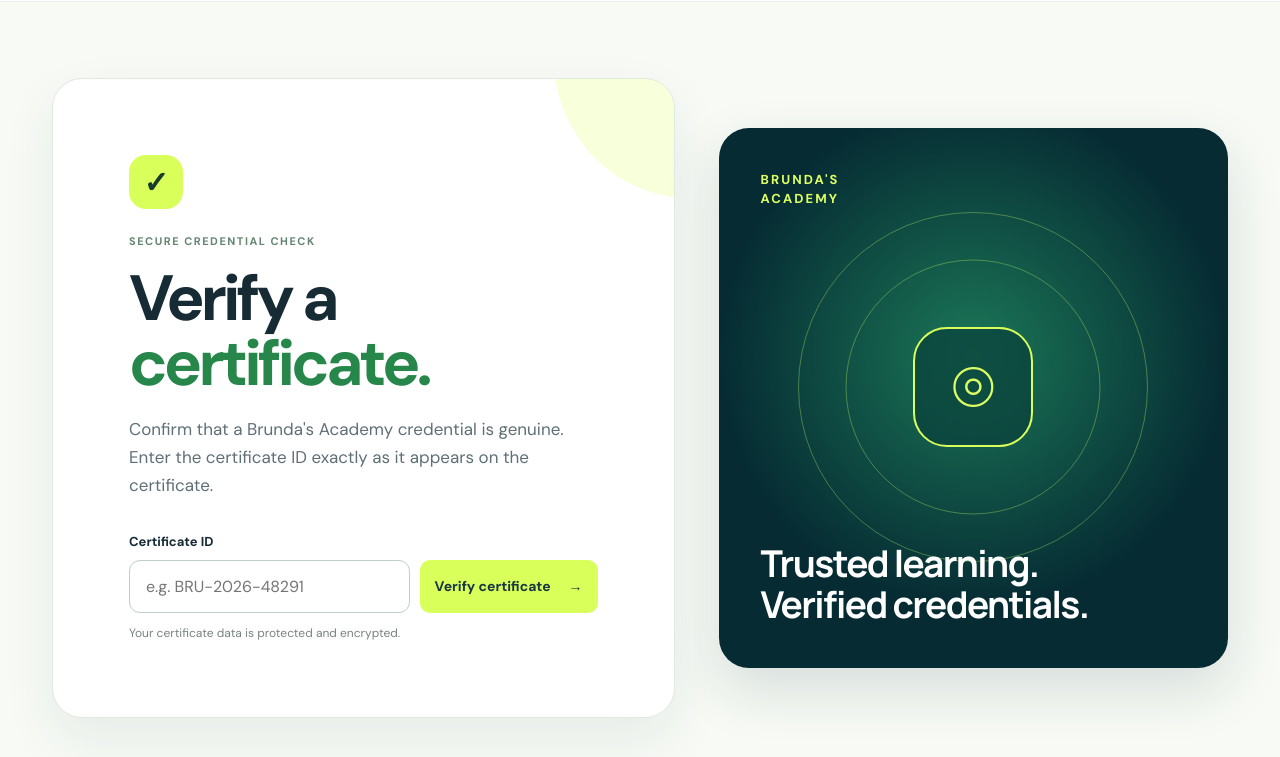
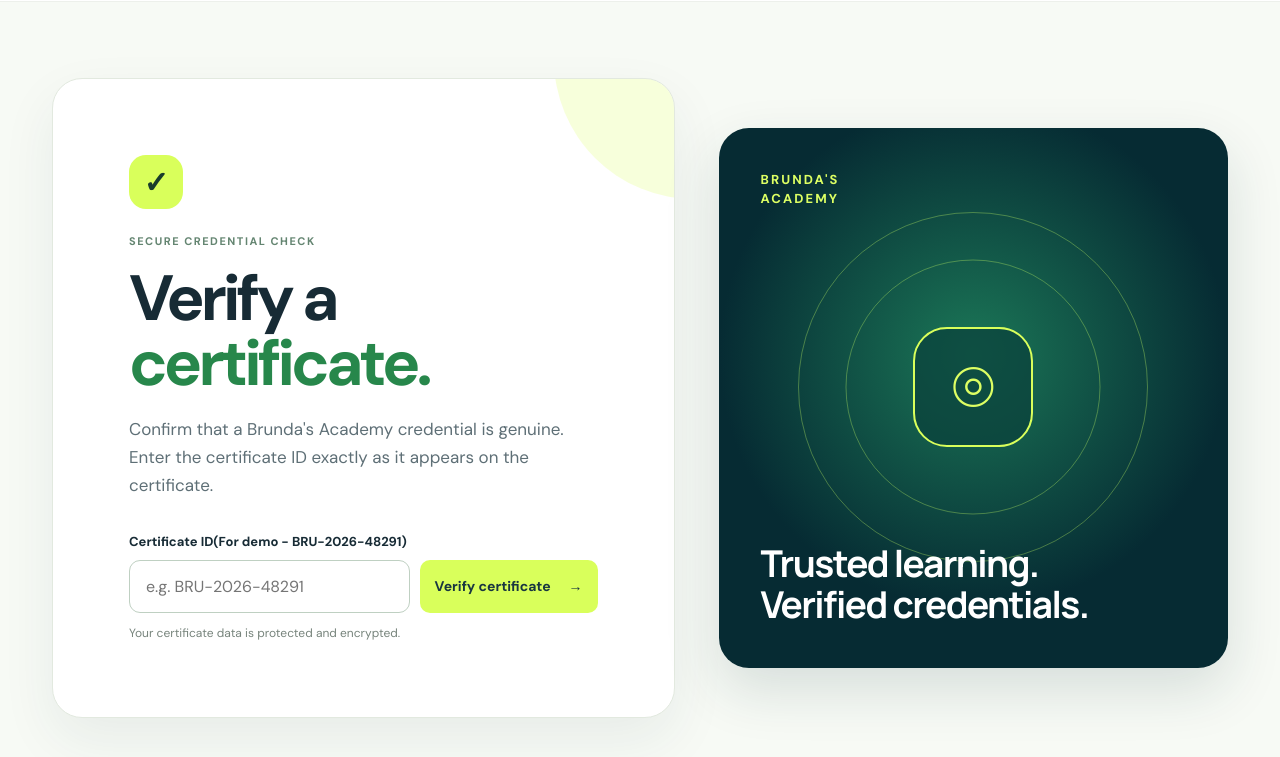
Before and after one commit to styloraushan/TrainingEduTech, a website: page certificate-verification.html in a window 1280 px wide. Shown: the part 111-868 px from the top of the page. Drawn offline with Linux system fonts and the light colour scheme.

```diff
--- a/certificate-verification.html
+++ b/certificate-verification.html
@@ -28,7 +28,7 @@
       <h1 id="verification-title">Verify a <em>certificate.</em></h1>
       <p class="verification-intro">Confirm that a Brunda's Academy credential is genuine. Enter the certificate ID exactly as it appears on the certificate.</p>
       <form id="certificate-form" class="certificate-form" novalidate>
-        <label for="certificate-id">Certificate ID</label>
+        <label for="certificate-id">Certificate ID(For demo - BRU-2026-48291)</label>
         <div class="certificate-input"><input id="certificate-id" name="certificate" autocomplete="off" placeholder="e.g. BRU-2026-48291" required /><button class="btn btn-primary" type="submit">Verify certificate <span>→</span></button></div>
         <p id="verification-message" class="verification-message" aria-live="polite">Your certificate data is protected and encrypted.</p>
       </form>
```
